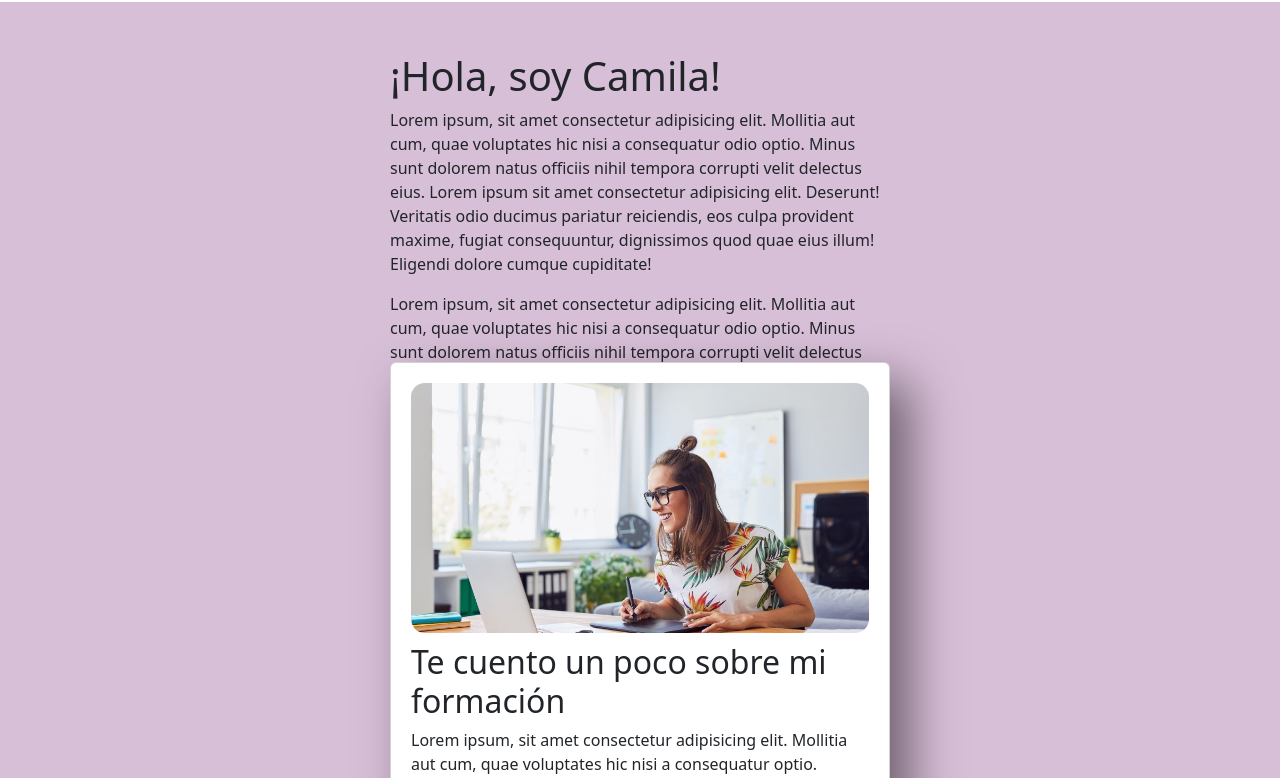
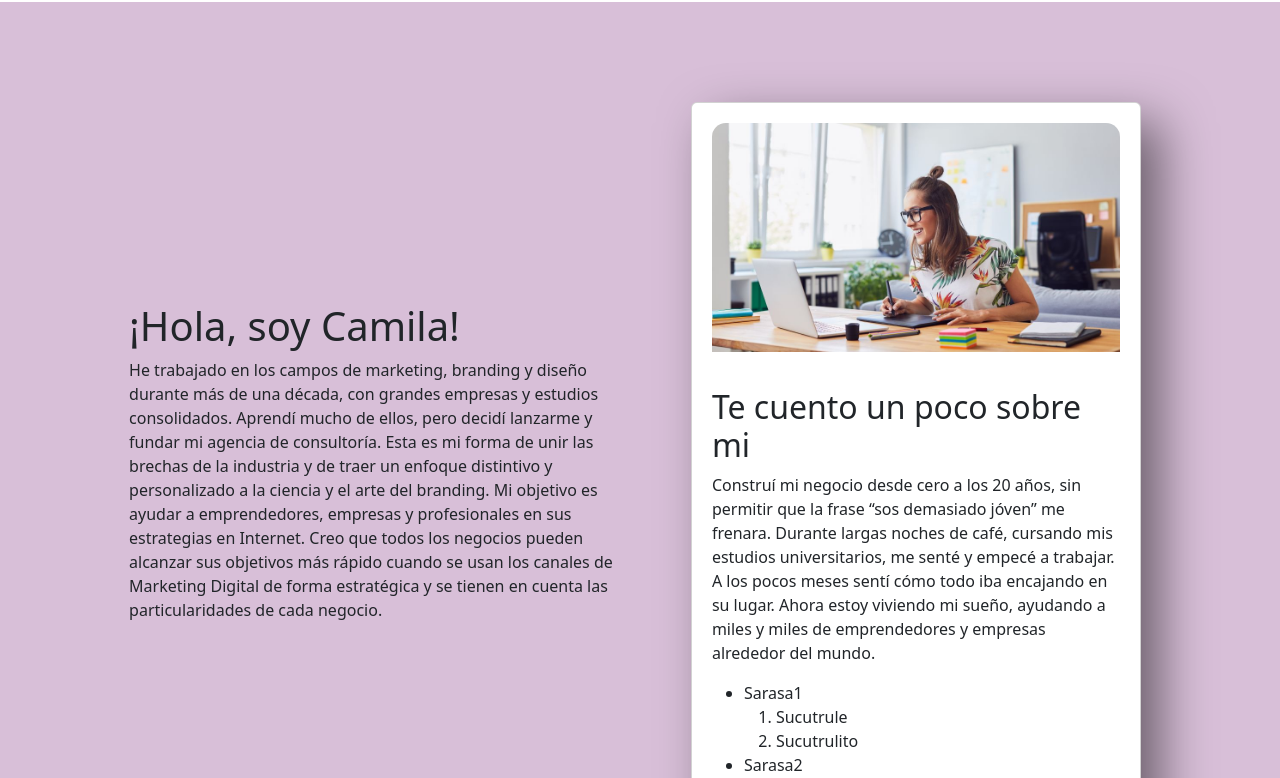
Before and after one commit to Cynthiamilosz/cmilosz_proyecto, a website: page html/sobremi.html in a window 1280 px wide. Shown: the part 174-952 px from the top of the page. Drawn offline with nearby package versions, Linux system fonts and the light colour scheme.

Commit message:
version 22

```diff
--- a/css/sobremi.css
+++ b/css/sobremi.css
@@ -106,6 +106,13 @@ header{
 
         }
 
+        .hola{
+            margin-bottom: 50px;
+
+            row-gap: 10px;
+
+        }
+
         .footercontent{
             padding-right: 30%;
             padding-top: 20%;
@@ -126,12 +133,7 @@ header{
         margin-top: 25%;
 
         }
-        .hola{
-            margin-bottom: 200px;
 
-            row-gap: 10px;
-
-        }
 
     }
 
@@ -182,7 +184,10 @@ header{
 
 main{
     background-color: thistle;
-    padding: 50px;
+    padding-left: 5%;
+    padding-right: 5%;
+    padding-top: 7%;
+    padding-bottom: 7%;
     height: 100%;
 
 }
@@ -195,7 +200,7 @@ main{
     padding-left: 5%;
     padding-right: 5%;
    flex-wrap: wrap;
-   column-gap: 10%;
+   column-gap: 5%;
 
 
 
@@ -205,7 +210,7 @@ main{
 .hola{
     justify-content: space-between;
     width:500px;
-    height: 300px;
+    height: 70%;
 
 
 }
@@ -221,8 +226,9 @@ main{
     flex-wrap: wrap;
 
 
-    top: 50%;
-    left: 50%;
+    top: 10%;
+    left: 40%;
+
     transform: translate(-50%, -50%);
 
 }
@@ -231,7 +237,7 @@ main{
     width: 100%;
 }
 .card{
-    width: 500px;
+    width: 450px;
     margin: 10px;
     padding: 20px;
     box-shadow: 20px 20px 50px rgba(0,0,0,0.5);
@@ -248,11 +254,11 @@ main{
 }
 
 .cover__card img{
-    width: 110%;
+    width: 100%;
 }
 
 .infoacademica{
-    margin-top: 10px;
+    margin-top: 15px;
 }
 
 
--- a/html/sobremi.html
+++ b/html/sobremi.html
@@ -52,11 +52,12 @@
             <div class="hola">
              <h1>¡Hola, soy Camila!</h1>
              <div class="hola2">
-             <p >Lorem ipsum,  sit amet consectetur adipisicing elit. Mollitia aut cum, quae voluptates hic nisi a consequatur odio optio. Minus sunt dolorem natus officiis nihil tempora corrupti velit delectus eius.
-              Lorem ipsum sit amet consectetur adipisicing elit.  Deserunt! Veritatis odio ducimus pariatur reiciendis, eos culpa provident maxime, fugiat consequuntur, dignissimos quod quae eius illum! Eligendi dolore cumque cupiditate!</p>
-
-            <p >Lorem ipsum,  sit amet consectetur adipisicing elit. Mollitia aut cum, quae voluptates hic nisi a consequatur odio optio. Minus sunt dolorem natus officiis nihil tempora corrupti velit delectus eius.
-              Lorem ipsum sit amet consectetur adipisicing elit.  Deserunt! Veritatis odio ducimus pariatur reiciendis, eos culpa provident maxime, fugiat consequuntur, dignissimos quod quae eius illum! Eligendi dolore cumque cupiditate!</p>
+             <p >He trabajado en los campos de marketing, branding y diseño durante más de una década, con grandes empresas y estudios consolidados.
+              Aprendí mucho de ellos, pero decidí lanzarme y fundar mi agencia de consultoría.
+              Esta es mi forma de unir las brechas de la industria y de traer un enfoque distintivo y personalizado a la ciencia y el arte del branding.
+              Mi objetivo es ayudar a emprendedores, empresas y profesionales en sus estrategias en Internet.
+              Creo que todos los negocios pueden alcanzar sus objetivos más rápido cuando se usan los canales de Marketing Digital de forma estratégica
+              y se tienen en cuenta las particularidades de cada negocio.</p>
             </div>
           </div>
         <div class="container__card">
@@ -64,9 +65,11 @@
                      <div class="cover__card">
                        <img class="sobremi1" src="../img/sobremi1.jpg" alt="">
                      </div>
-            <h2 class="infoacademica">Te cuento un poco sobre mi formación</h2>
-            <p>Lorem ipsum,  sit amet consectetur adipisicing elit.
-              Mollitia aut cum, quae voluptates hic nisi a consequatur optio.
+            <h2 class="infoacademica">Te cuento un poco sobre mi</h2>
+            <p>Construí mi negocio desde cero a los 20 años, sin permitir que la frase “sos demasiado jóven” me frenara.
+              Durante largas noches de café, cursando mis estudios universitarios, me senté y empecé a trabajar.
+              A los pocos meses sentí cómo todo iba encajando en su lugar. Ahora estoy viviendo mi sueño, ayudando a miles
+              y miles de emprendedores y empresas alrededor del mundo.
               </p>
             <ul>
               <li>Sarasa1</li>
@@ -78,9 +81,7 @@
               <li>Sarasa2</li>
               <li>Sarasa3</li>
           </ul>
-          <p>Mollitia aut cum, quae voluptates hic nisi a consequatur optio.
-              Minus sunt dolorem natus officiis nihil tempora corrupti velit
-              delectus eius.</p>
+
           </div>
         </div>
       </div>
```
Also changed, not shown: index.html (+3 -3 lines).
